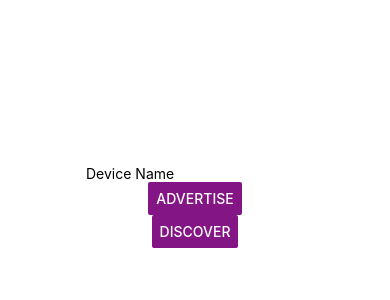
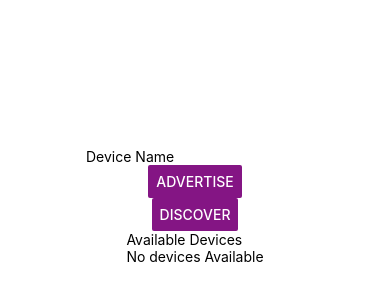
Before and after one commit to Rits1272/react-native-google-nearby-connection-api, a React Native app in the folder example/: screen / in a window 390 px wide. Shown: the part 216-516 px from the top of the page. Built offline with nearby package versions, Linux system fonts and the light colour scheme.

Commit message:
Implemented available devices feature

```diff
--- a/example/src/App.tsx
+++ b/example/src/App.tsx
@@ -1,6 +1,6 @@
 import * as React from 'react';
 import { useEffect, useState } from 'react';
-import { StyleSheet, View, Text, NativeModules, Button, PermissionsAndroid, TextInput } from 'react-native';
+import { StyleSheet, View, Text, NativeModules, Button, PermissionsAndroid, TextInput, DeviceEventEmitter } from 'react-native';
 
 const { NearbyChat } = NativeModules;
 
@@ -12,6 +12,12 @@ export default function App() {
   });
 
   const [deviceName, setDeviceName] = useState('');
+  const [endpoints, setEndpoints] = useState([]);
+
+  const getEndpoints = (event) => {
+    setEndpoints(event);
+    console.log(endpoints);
+  };
 
   const requestAccessFineLocationPermission = async () => {
     try {
@@ -59,11 +65,17 @@ export default function App() {
 
   const OnPressAdvertise = () => {
     NearbyChat.startAdvertising(deviceName);
+    console.log("Advertise");
+    console.log(endpoints);
   };
 
   const OnPressDiscover = () => {
     NearbyChat.startDiscovery(deviceName);
+    console.log("Discover");
+    console.log(endpoints);
   };
+
+  DeviceEventEmitter.addListener("endpoints", getEndpoints);
 
   return (
     <View style={styles.container}>
@@ -87,8 +99,18 @@ export default function App() {
         accessibilityLabel="Learn more about this purple button"
       />
       <View>
-        <Text></Text>
-      </View>
+        <Text>Available Devices</Text>
+        {
+          (endpoints.length===0)?<Text>No devices Available</Text>:
+          <View>
+            {
+              endpoints.map((endpoint, i) => (
+                <Text key={i}>{endpoint}</Text>
+              ))
+            }
+          </View>
+        }
+    </View>
     </View>
   );
 }
```
